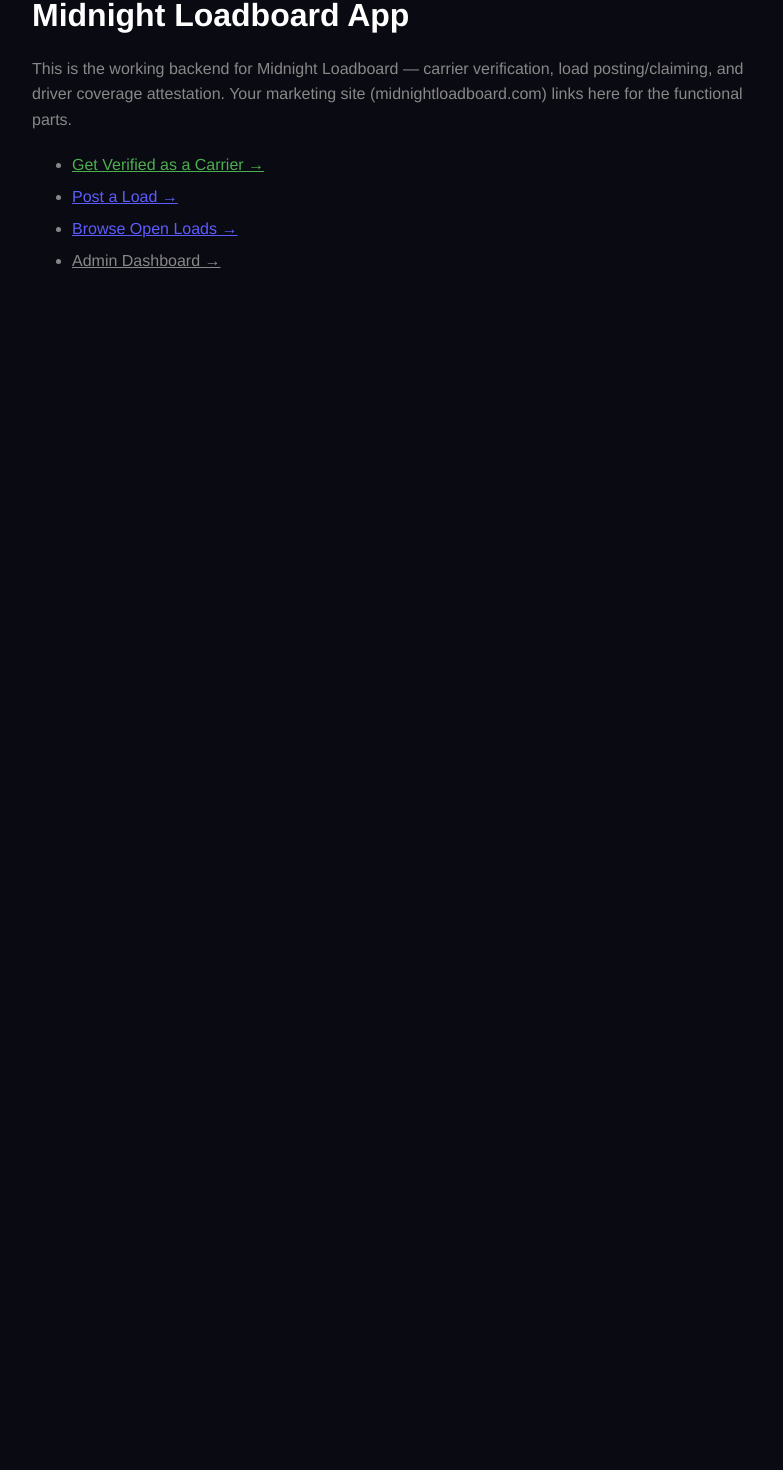
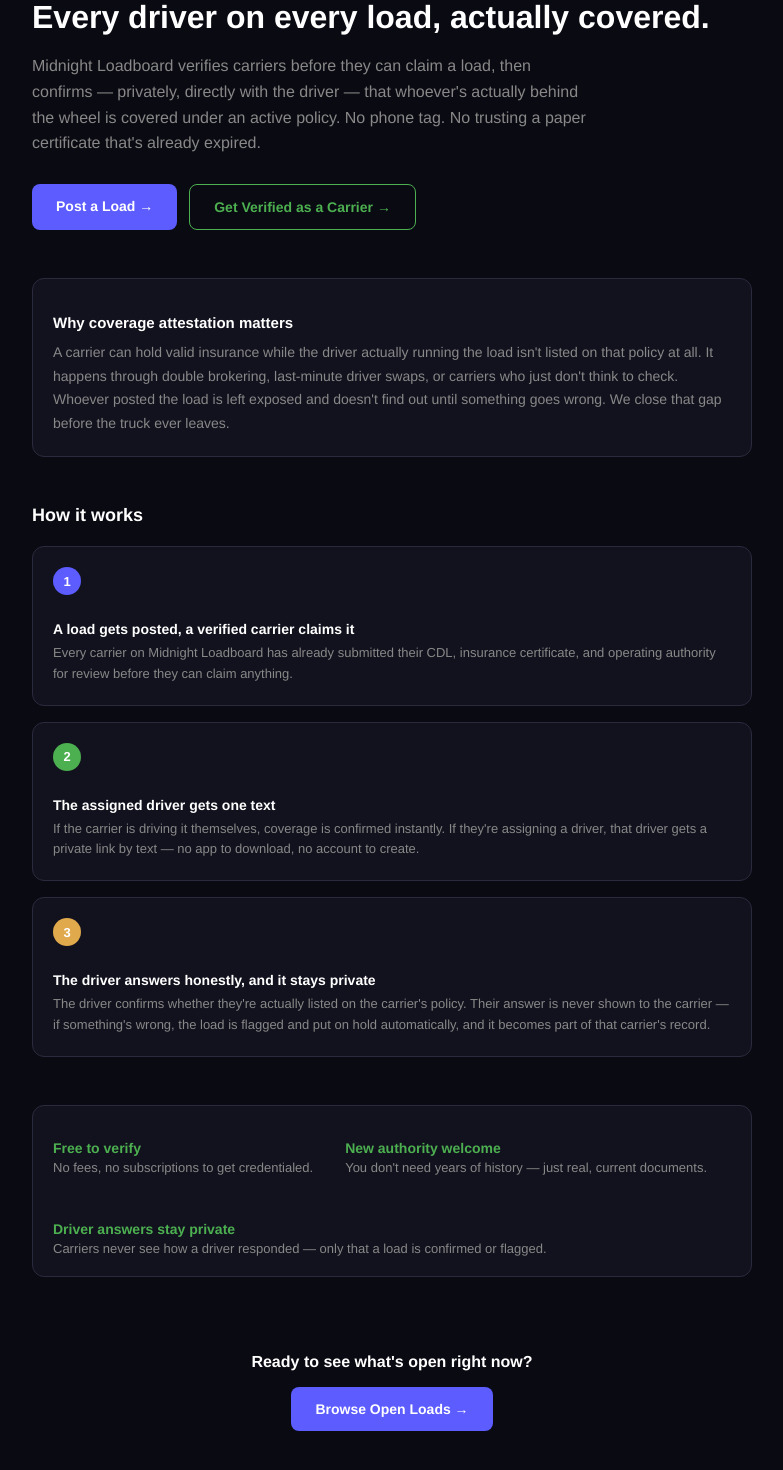
Before and after one commit to Robariano/midnight-loadboard-app, a Next.js app: page / in a window 1280 px wide. Shown: the part 118-1588 px from the top of the page, without its empty margins (248-1031 px from the left). Before the commit the page ends 800 px from the top, so only its background shows below. Built offline with nearby package versions, Linux system fonts and the light colour scheme.

Commit message:
Redesign homepage with real copy explaining coverage attestation

```diff
--- a/app/page.js
+++ b/app/page.js
@@ -1,18 +1,136 @@
+const cardStyle = {
+  background: "#12121e",
+  border: "1px solid #2a2a3e",
+  borderRadius: 12,
+  padding: 20,
+};
+
+const primaryBtn = {
+  display: "inline-block",
+  padding: "14px 24px",
+  background: "#5c5cff",
+  color: "#fff",
+  borderRadius: 8,
+  fontWeight: 700,
+  fontSize: 14,
+  textDecoration: "none",
+};
+
+const secondaryBtn = {
+  display: "inline-block",
+  padding: "14px 24px",
+  background: "transparent",
+  color: "#4caf50",
+  border: "1px solid #4caf50",
+  borderRadius: 8,
+  fontWeight: 700,
+  fontSize: 14,
+  textDecoration: "none",
+};
+
+const stepNumber = {
+  display: "inline-flex",
+  alignItems: "center",
+  justifyContent: "center",
+  width: 28,
+  height: 28,
+  borderRadius: "50%",
+  background: "#5c5cff",
+  color: "#fff",
+  fontWeight: 700,
+  fontSize: 13,
+  marginBottom: 12,
+};
+
 export default function Home() {
   return (
     <div>
-      <h1 style={{ color: "#fff" }}>Midnight Loadboard App</h1>
-      <p style={{ color: "#888", lineHeight: 1.6 }}>
-        This is the working backend for Midnight Loadboard — carrier verification, load posting/claiming,
-        and driver coverage attestation. Your marketing site (midnightloadboard.com) links here for the
-        functional parts.
+      {/* Hero */}
+      <h1 style={{ color: "#fff", fontSize: 32, lineHeight: 1.25, marginBottom: 12 }}>
+        Every driver on every load, actually covered.
+      </h1>
+      <p style={{ color: "#888", fontSize: 16, lineHeight: 1.6, marginBottom: 28, maxWidth: 560 }}>
+        Midnight Loadboard verifies carriers before they can claim a load, then confirms — privately,
+        directly with the driver — that whoever's actually behind the wheel is covered under an active
+        policy. No phone tag. No trusting a paper certificate that's already expired.
       </p>
-      <ul style={{ color: "#888", lineHeight: 2 }}>
-        <li><a href="/get-verified" style={{ color: "#4caf50" }}>Get Verified as a Carrier →</a></li>
-        <li><a href="/post-load" style={{ color: "#5c5cff" }}>Post a Load →</a></li>
-        <li><a href="/loads" style={{ color: "#5c5cff" }}>Browse Open Loads →</a></li>
-        <li><a href="/admin" style={{ color: "#888" }}>Admin Dashboard →</a></li>
-      </ul>
+      <div style={{ display: "flex", gap: 12, marginBottom: 48, flexWrap: "wrap" }}>
+        <a href="/post-load" style={primaryBtn}>Post a Load →</a>
+        <a href="/get-verified" style={secondaryBtn}>Get Verified as a Carrier →</a>
+      </div>
+
+      {/* Why this exists */}
+      <div style={{ ...cardStyle, marginBottom: 48 }}>
+        <p style={{ color: "#fff", fontWeight: 700, fontSize: 15, marginBottom: 10 }}>
+          Why coverage attestation matters
+        </p>
+        <p style={{ color: "#888", fontSize: 14, lineHeight: 1.7, margin: 0 }}>
+          A carrier can hold valid insurance while the driver actually running the load isn't listed on
+          that policy at all. It happens through double brokering, last-minute driver swaps, or carriers
+          who just don't think to check. Whoever posted the load is left exposed and doesn't find out
+          until something goes wrong. We close that gap before the truck ever leaves.
+        </p>
+      </div>
+
+      {/* How it works */}
+      <p style={{ color: "#fff", fontWeight: 700, fontSize: 18, marginBottom: 20 }}>How it works</p>
+      <div style={{ display: "flex", flexDirection: "column", gap: 16, marginBottom: 48 }}>
+        <div style={cardStyle}>
+          <div style={stepNumber}>1</div>
+          <p style={{ color: "#fff", fontWeight: 700, fontSize: 14, marginBottom: 6 }}>
+            A load gets posted, a verified carrier claims it
+          </p>
+          <p style={{ color: "#888", fontSize: 13, lineHeight: 1.6, margin: 0 }}>
+            Every carrier on Midnight Loadboard has already submitted their CDL, insurance certificate,
+            and operating authority for review before they can claim anything.
+          </p>
+        </div>
+        <div style={cardStyle}>
+          <div style={{ ...stepNumber, background: "#4caf50" }}>2</div>
+          <p style={{ color: "#fff", fontWeight: 700, fontSize: 14, marginBottom: 6 }}>
+            The assigned driver gets one text
+          </p>
+          <p style={{ color: "#888", fontSize: 13, lineHeight: 1.6, margin: 0 }}>
+            If the carrier is driving it themselves, coverage is confirmed instantly. If they're assigning
+            a driver, that driver gets a private link by text — no app to download, no account to create.
+          </p>
+        </div>
+        <div style={cardStyle}>
+          <div style={{ ...stepNumber, background: "#e0a94c" }}>3</div>
+          <p style={{ color: "#fff", fontWeight: 700, fontSize: 14, marginBottom: 6 }}>
+            The driver answers honestly, and it stays private
+          </p>
+          <p style={{ color: "#888", fontSize: 13, lineHeight: 1.6, margin: 0 }}>
+            The driver confirms whether they're actually listed on the carrier's policy. Their answer is
+            never shown to the carrier — if something's wrong, the load is flagged and put on hold
+            automatically, and it becomes part of that carrier's record.
+          </p>
+        </div>
+      </div>
+
+      {/* Trust / no fees */}
+      <div style={{ ...cardStyle, marginBottom: 48, display: "flex", gap: 32, flexWrap: "wrap" }}>
+        <div>
+          <p style={{ color: "#4caf50", fontWeight: 700, fontSize: 14, marginBottom: 4 }}>Free to verify</p>
+          <p style={{ color: "#888", fontSize: 13, margin: 0 }}>No fees, no subscriptions to get credentialed.</p>
+        </div>
+        <div>
+          <p style={{ color: "#4caf50", fontWeight: 700, fontSize: 14, marginBottom: 4 }}>New authority welcome</p>
+          <p style={{ color: "#888", fontSize: 13, margin: 0 }}>You don't need years of history — just real, current documents.</p>
+        </div>
+        <div>
+          <p style={{ color: "#4caf50", fontWeight: 700, fontSize: 14, marginBottom: 4 }}>Driver answers stay private</p>
+          <p style={{ color: "#888", fontSize: 13, margin: 0 }}>Carriers never see how a driver responded — only that a load is confirmed or flagged.</p>
+        </div>
+      </div>
+
+      {/* Final CTA */}
+      <div style={{ textAlign: "center", padding: "12px 0 8px" }}>
+        <p style={{ color: "#fff", fontSize: 16, fontWeight: 700, marginBottom: 16 }}>
+          Ready to see what's open right now?
+        </p>
+        <a href="/loads" style={primaryBtn}>Browse Open Loads →</a>
+      </div>
     </div>
   );
 }
```
